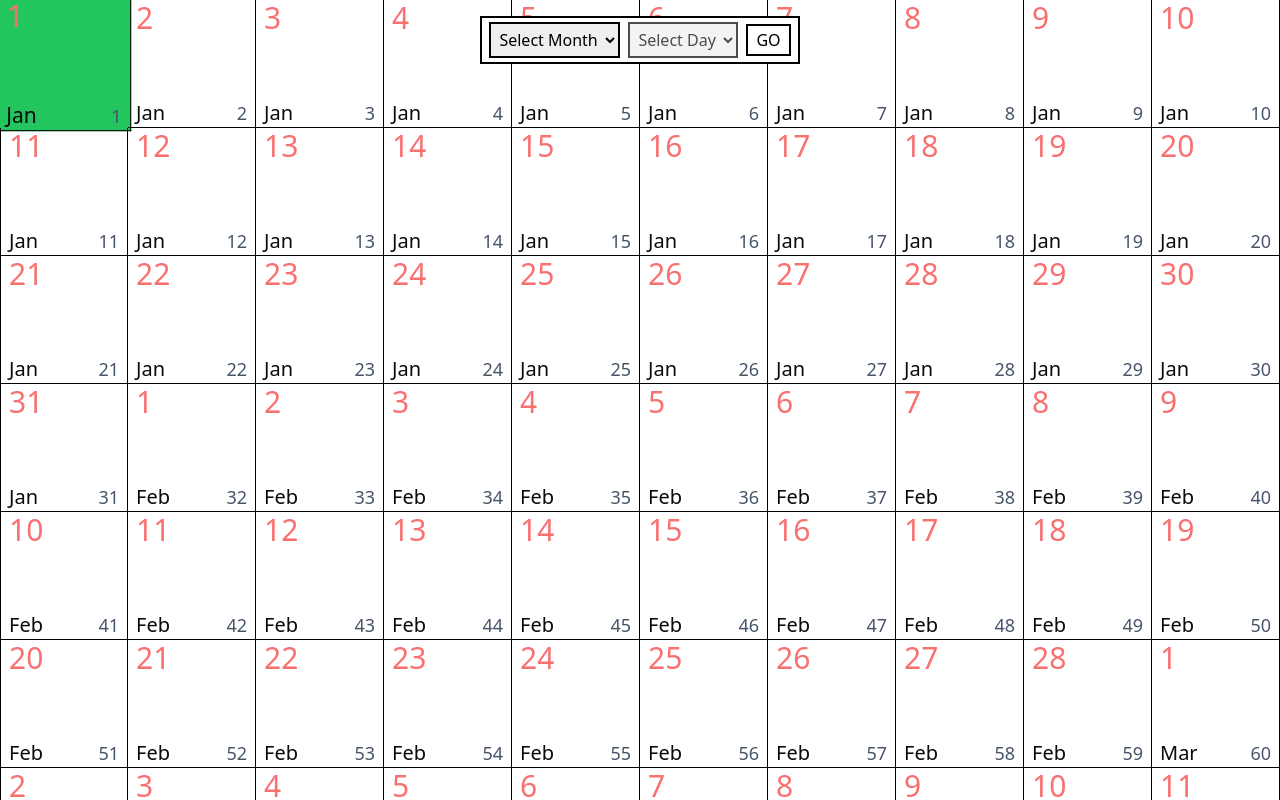
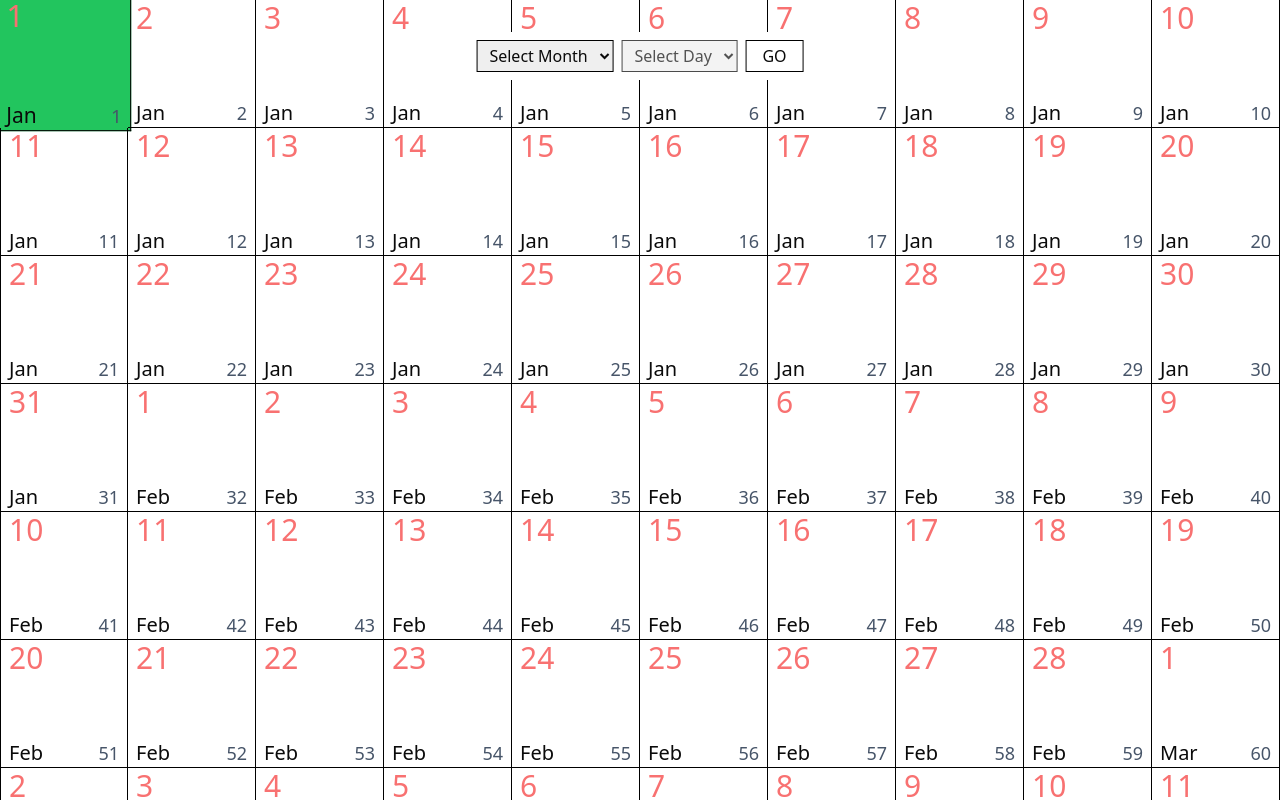
Before and after one commit to SerhatKaraman0/diary-app, a Next.js app: page / in a window 1280 px wide. Built offline with nearby package versions, Linux system fonts and the light colour scheme.

Commit message:
Enhance NoteCard and CalendarComponent with improved autoGrow handling and optimized drag functionality. Refined totalDayIndex calculation for better performance and layout adjustments for SSR compatibility.

```diff
--- a/app/components/GoDateButton.tsx
+++ b/app/components/GoDateButton.tsx
@@ -1,7 +1,12 @@
 "use client";
-import React, { useState } from "react";
+import React, { useState, useEffect } from "react";
+import { motion } from "framer-motion";
 
 export default function GoDateButton() {
+    const [selectedMonth, setSelectedMonth] = useState("");
+    const [selectedDay, setSelectedDay] = useState("");
+    const [isScrolled, setIsScrolled] = useState(false);
+
     const options = [
         { value: "Jan", label: 31 },
         { value: "Feb", label: 28 },
@@ -17,8 +22,15 @@ export default function GoDateButton() {
         { value: "Dec", label: 31 },
     ];
 
-    const [selectedMonth, setSelectedMonth] = useState("");
-    const [selectedDay, setSelectedDay] = useState("");
+    useEffect(() => {
+        const handleScroll = () => {
+            const scrollPercentage = (window.scrollY / (document.documentElement.scrollHeight - window.innerHeight)) * 100;
+            setIsScrolled(scrollPercentage > 15);
+        };
+
+        window.addEventListener('scroll', handleScroll);
+        return () => window.removeEventListener('scroll', handleScroll);
+    }, []);
 
     const handleGoClick = () => {
         if (selectedMonth) {
@@ -28,54 +40,51 @@ export default function GoDateButton() {
 
             const element = document.getElementById(elementId);
             if (element) {
-                if(selectedDay){
                 element.scrollIntoView({
                     behavior: 'smooth',
                     block: "center"
                 });
-                }
-                if (!selectedDay) {
-                    element.scrollIntoView({
-                        behavior: 'smooth',
-                        block: "start"
-                    });
 
+                // Remove any existing highlights
                 document.querySelectorAll('.month-highlight').forEach(el => {
                     el.classList.remove('month-highlight', 'blink-animation');
                 });
 
+                // Add highlight to the selected day/month
+                element.classList.add('month-highlight', 'blink-animation');
 
-                    document.querySelectorAll(`[id^="${selectedMonth}-"]`).forEach(el => {
-                        el.classList.add('month-highlight', 'blink-animation');
-                    });
-
-                    setTimeout(() => {
-                        document.querySelectorAll('.month-highlight').forEach(el => {
-                            el.classList.remove('blink-animation');
-                        });
-                    }, 2000);
-                } else {
-                    element.classList.add('blink-animation');
                 setTimeout(() => {
                     element.classList.remove('blink-animation');
                 }, 2000);
             }
         }
-        }
     };
 
     return (
-        <>
-            <div className="z-10 fixed left-1/2 -translate-x-1/2 flex text-center justify-center items-center w-1/4 h-12 mt-4 bg-white border-2 p-2 border-black text-black">
+        <motion.div
+            className="fixed z-50 flex items-center gap-2 bg-white"
+            initial={false}
+            animate={{
+                top: isScrolled ? 0 : "2rem",
+                right: isScrolled ? 0 : "50%",
+                transform: isScrolled ? "translateX(0)" : "translateX(50%)",
+                padding: "0.5rem",
+                borderLeft: isScrolled ? "1px solid black" : "none",
+                borderBottom: isScrolled ? "1px solid black" : "none"
+            }}
+            transition={{
+                type: "spring",
+                stiffness: 300,
+                damping: 30
+            }}
+        >
             <select
-                    className="w-72 border-2 border-black p-1"
-                    name="month"
-                    id="month"
+                className="h-8 px-2 border border-black focus:outline-none"
+                value={selectedMonth}
                 onChange={(e) => {
                     setSelectedMonth(e.target.value);
                     setSelectedDay("");
                 }}
-                    value={selectedMonth}
             >
                 <option value="" disabled>Select Month</option>
                 {options.map((option) => (
@@ -84,28 +93,30 @@ export default function GoDateButton() {
                     </option>
                 ))}
             </select>
+
             <select
-                    className="w-72 border-2 border-black p-1 ml-2"
-                    name="day"
-                    id="day"
+                className="h-8 px-2 border border-black focus:outline-none"
+                value={selectedDay}
                 onChange={(e) => setSelectedDay(e.target.value)}
-                    value={selectedDay}
                 disabled={!selectedMonth}
             >
                 <option value="" disabled>Select Day</option>
-                    {selectedMonth && Array.from({ length: options.find(option => option.value === selectedMonth)?.label || 0 }, (_, dayIndex) => (
+                {selectedMonth && Array.from(
+                    { length: options.find(option => option.value === selectedMonth)?.label || 0 },
+                    (_, dayIndex) => (
                         <option key={dayIndex + 1} value={dayIndex + 1}>
                             {dayIndex + 1}
                         </option>
-                    ))}
+                    )
+                )}
             </select>
+
             <button
-                className="ml-2 border-2 border-black
-                px-2 py-0.5 hover:bg-green-600
-                hover:text-white"
-                onClick={()=>{handleGoClick()}}
-                >GO</button>
-            </div>
-        </>
+                className="h-8 px-4 border border-black bg-white hover:bg-black hover:text-white transition-colors focus:outline-none"
+                onClick={handleGoClick}
+            >
+                GO
+            </button>
+        </motion.div>
     );
 }
--- a/app/page.tsx
+++ b/app/page.tsx
@@ -1,6 +1,5 @@
 
 import CalendarComponent from "./components/CalendarComponent";
-import CalendarComp from "./components/CalendarComponent";
 import GoDateButton from "./components/GoDateButton";
 
 
```
Also changed, not shown: app/components/DayCard.tsx (line endings or trailing spaces), app/components/DayModal.tsx (line endings or trailing spaces), app/components/ThemeProvider.tsx (line endings or trailing spaces), app/globals.css (line endings or trailing spaces), app/test/page.tsx (line endings or trailing spaces), lib/assets/fakeData.ts (line endings or trailing spaces), lib/assets/trash.tsx (line endings or trailing spaces), lib/types.ts (line endings or trailing spaces), package.json (line endings or trailing spaces), 1 other file (tests, documents, lock files or other folders). Lines whose indentation alone changed are shown as unchanged.
